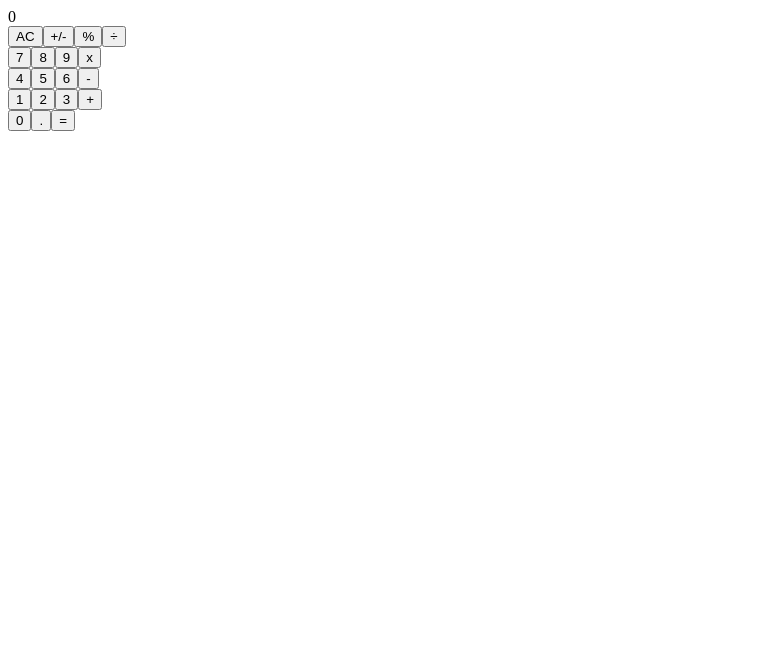
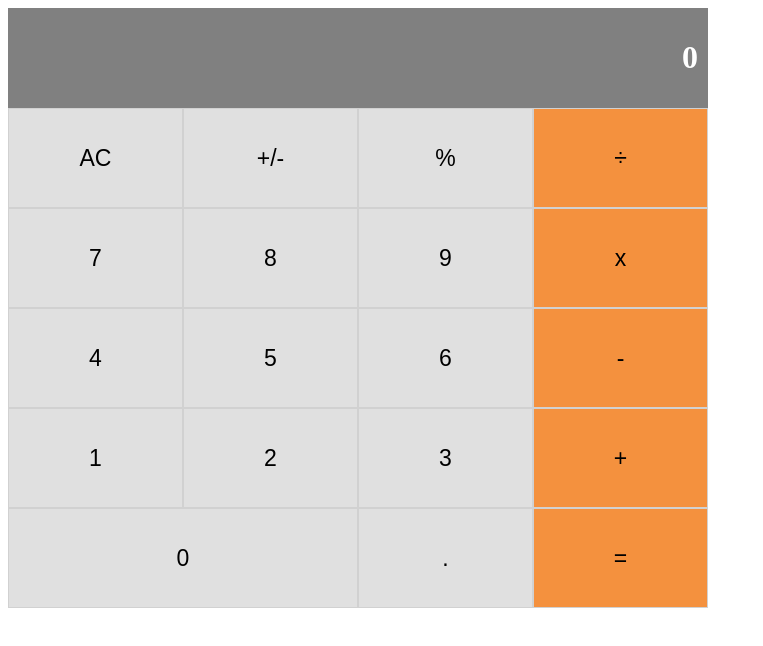
Before and after one commit to evaveskova/reactjs-calculator, a React (Create React App) app: page / in a window 1280 px wide. Shown: the top 646 px of the page, without its empty margins (0-763 px from the left). Built offline with nearby package versions, Linux system fonts and the light colour scheme.

Commit message:
styled the calculator

```diff
--- /dev/null
+++ b/src/components/App.css
@@ -0,0 +1,44 @@
+#app {
+  display: flex;
+  width: 700px;
+  flex-direction: column;
+}
+
+#display {
+  display: flex;
+  background-color: gray;
+  color: white;
+  font-weight: bold;
+  justify-content: flex-end;
+  height: 100px;
+  width: 700px;
+}
+
+#result {
+  padding: 10px;
+}
+
+#button-panel {
+  display: flex;
+  flex-direction: column;
+}
+
+.button {
+  font-size: 23px;
+  width: 25%;
+  border: 1.5px solid #d1d1d1;
+  height: 100px;
+  cursor: pointer;
+}
+
+.gray {
+  background-color: #e0e0e0;
+}
+
+.orange {
+  background-color: #f4913e;
+}
+
+.wide-btn {
+  width: 50%;
+}
--- a/src/components/App.js
+++ b/src/components/App.js
@@ -1,10 +1,11 @@
 import React from 'react';
 import Display from './display';
 import ButtonPanel from './button-panel';
+import './App.css';
 
 function App() {
   return (
-    <div id="App">
+    <div id="app">
       <Display />
       {' '}
       <ButtonPanel />
--- a/src/components/button-panel.js
+++ b/src/components/button-panel.js
@@ -1,40 +1,41 @@
 import React from 'react';
 import Button from './button';
+// import './App.css';
 
 const ButtonPanel = () => (
   <div id="button-panel">
-    <div id="row-1">
-      <Button name="AC" />
-      <Button name="+/-" />
-      <Button name="%" />
-      <Button name="÷" />
+    <div className="row">
+      <Button customClass="gray" name="AC" />
+      <Button customClass="gray" name="+/-" />
+      <Button customClass="gray" name="%" />
+      <Button customClass="orange" name="÷" />
     </div>
 
-    <div id="row-2">
-      <Button name="7" />
-      <Button name="8" />
-      <Button name="9" />
-      <Button name="x" />
+    <div className="row">
+      <Button customClass="gray" name="7" />
+      <Button customClass="gray" name="8" />
+      <Button customClass="gray" name="9" />
+      <Button customClass="orange" name="x" />
     </div>
 
-    <div id="row-3">
-      <Button name="4" />
-      <Button name="5" />
-      <Button name="6" />
-      <Button name="-" />
+    <div className="row">
+      <Button customClass="gray" name="4" />
+      <Button customClass="gray" name="5" />
+      <Button customClass="gray" name="6" />
+      <Button customClass="orange" name="-" />
     </div>
 
-    <div id="row-4">
-      <Button name="1" />
-      <Button name="2" />
-      <Button name="3" />
-      <Button name="+" />
+    <div className="row">
+      <Button customClass="gray" name="1" />
+      <Button customClass="gray" name="2" />
+      <Button customClass="gray" name="3" />
+      <Button customClass="orange" name="+" />
     </div>
 
-    <div id="row-4">
-      <Button name="0" />
-      <Button name="." />
-      <Button name="=" />
+    <div className="row">
+      <Button customClass="gray wide-btn" name="0" />
+      <Button customClass="gray" name="." />
+      <Button customClass="orange" name="=" />
     </div>
   </div>
 );
--- a/src/components/button.js
+++ b/src/components/button.js
@@ -2,9 +2,9 @@ import React from 'react';
 import PropTypes from 'prop-types';
 
 const Button = props => {
-  const { name } = props;
+  const { name, customClass } = props;
   return (
-    <button type="button">{name}</button>
+    <button className={'button ' + customClass} type="button">{name}</button>
   );
 };
 
--- a/src/components/display.js
+++ b/src/components/display.js
@@ -4,7 +4,9 @@ import PropTypes from 'prop-types';
 const Display = props => {
   const { result } = props;
   return (
-    <div id="display">{result}</div>
+    <div id="display">
+        <h1 id="result">{result}</h1>
+    </div>
   );
 };
 
```
Also changed, not shown: src/App.css (deleted, +0 -38 lines).
